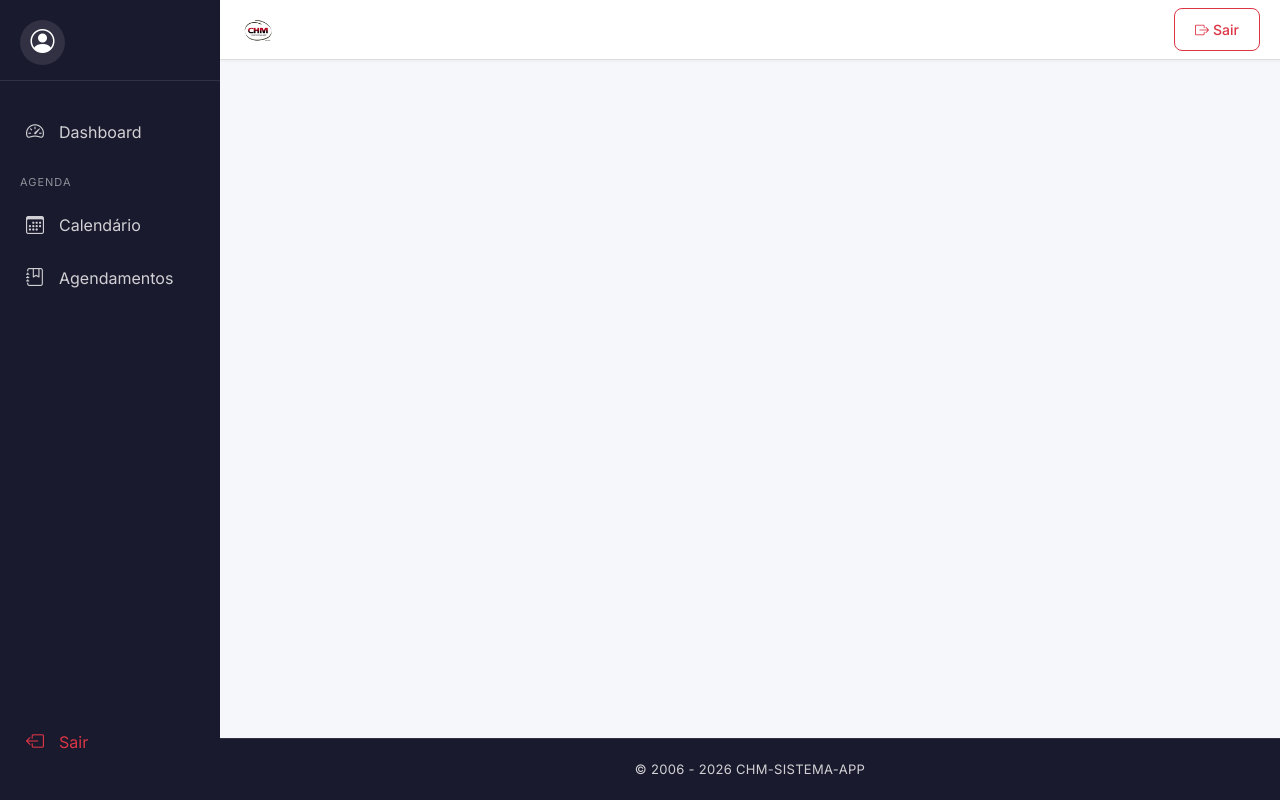
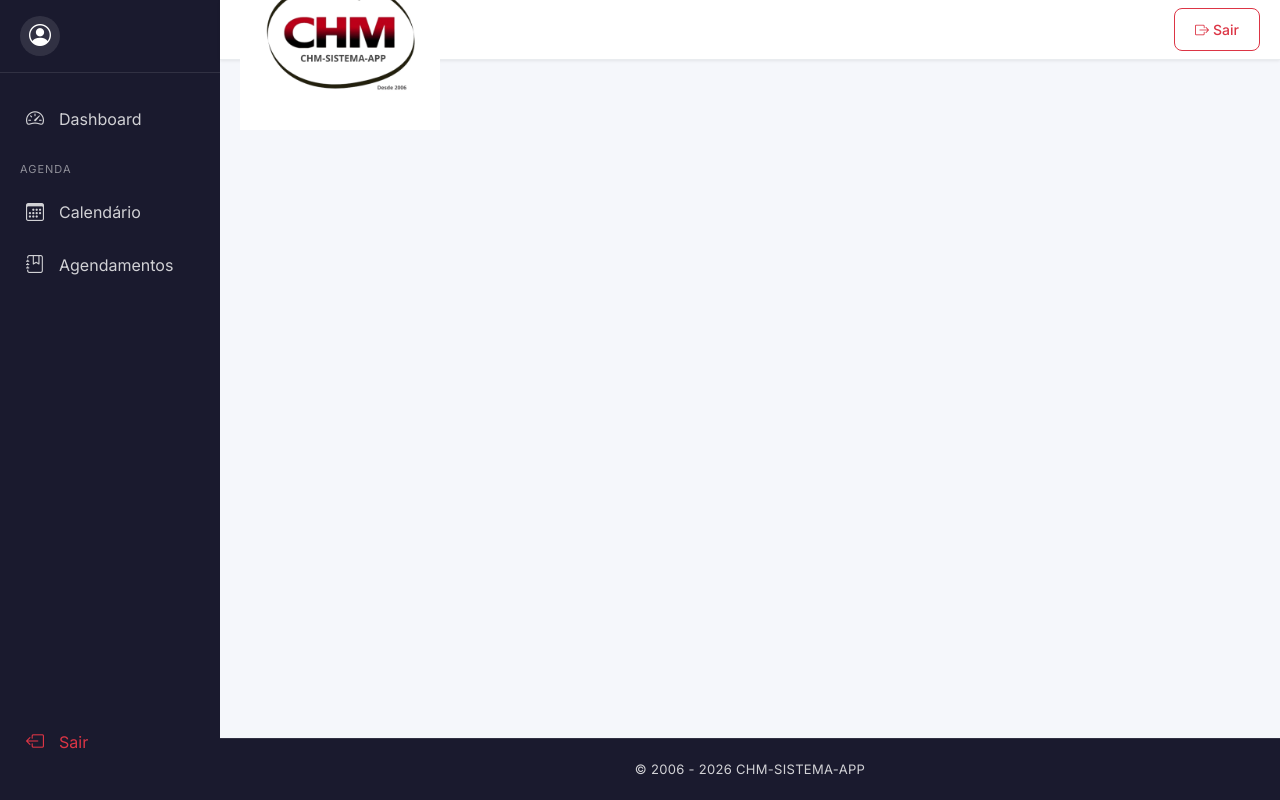
Before and after one commit to chmtransportes/chm-sistema, a PHP site: the page made by app/views/layouts/main.php in a window 1280 px wide. Run offline with PHP 8.4, Linux system fonts and the light colour scheme; the template is opened without the code that fills it, so the values that code supplies are empty; some libraries are stand-ins or nearby versions.

Commit message:
v2.7.6 - Restauração para v2.7.4 (última mexida 02/01/2026 17:38) - Header logo centralizado - [ch-mestriner](https://ch-metriner.com.br) 02/01/2026 17:53

```diff
--- a/app/assets/css/app.css
+++ b/app/assets/css/app.css
@@ -172,18 +172,7 @@ body {
     flex-direction: column;
 }
 
-.topbar {
-    height: var(--topbar-height);
-    background: #fff;
-    border-bottom: 1px solid #e9ecef;
-    display: flex;
-    align-items: center;
-    padding: 0 20px;
-    position: sticky;
-    top: 0;
-    z-index: 100;
-    box-shadow: var(--shadow);
-}
+/* Topbar - regras centralizadas na seção TOP HEADER */
 
 .topbar-actions {
     display: flex;
@@ -748,29 +731,40 @@ body {
 }
 
 /* ============================================
-   MOBILE-FIRST BASE SCREEN
+   TOP HEADER - CONTROLE CENTRALIZADO
+   Tamanhos: Desktop 200px, Tablet 160px, Mobile 120px
    @author ch-mestriner (https://ch-mestriner.com.br)
-   @date 29/12/2025
+   @date 02/01/2026
    ============================================ */
 
-/* === TOPBAR MOBILE (default) === */
+/* Variáveis do Header (ÚNICO LUGAR PARA ALTERAR TAMANHOS) */
+:root {
+    --header-logo-desktop: 200px;
+    --header-logo-tablet: 160px;
+    --header-logo-mobile: 120px;
+    --header-height-desktop: 60px;
+    --header-height-tablet: 70px;
+    --header-height-mobile: 70px;
+}
+
+/* Topbar Base */
 .topbar {
     display: flex;
     align-items: center;
     justify-content: space-between;
-    padding: 12px 16px;
-    height: 128px;
+    padding: 0 16px;
+    height: var(--header-height-mobile);
     background: #fff;
-    border-bottom: 1px solid #ddd;
+    border-bottom: 1px solid #e9ecef;
     position: fixed;
     top: 0;
     left: 0;
     right: 0;
     z-index: 1000;
-    box-shadow: 0 1px 3px rgba(0,0,0,0.05);
+    box-shadow: 0 1px 3px rgba(0,0,0,0.08);
 }
 
-/* Logo Mobile - Esquerda */
+/* Logo no Header - Base */
 .mobile-logo {
     display: flex;
     align-items: center;
@@ -778,9 +772,8 @@ body {
 }
 
 .mobile-logo img {
-    height: 92px;
-    width: auto;
-    max-width: 211px;
+    width: var(--header-logo-mobile);
+    height: auto;
     object-fit: contain;
 }
 
@@ -884,15 +877,36 @@ body {
     }
 }
 
-/* === DESKTOP (992px+) === */
-@media (min-width: 992px) {
-    .mobile-hamburger {
-        display: none !important;
+/* === TABLET (768px - 991px) === */
+@media (min-width: 768px) and (max-width: 991.98px) {
+    .topbar {
+        height: var(--header-height-tablet);
     }
 
     .mobile-logo img {
-        height: 36px;
-        max-width: 80px;
+        width: var(--header-logo-tablet);
+    }
+
+    .main-content {
+        padding-top: calc(var(--header-height-tablet) + 8px);
+    }
+}
+
+/* === DESKTOP (992px+) === */
+@media (min-width: 992px) {
+    .topbar {
+        position: sticky;
+        top: 0;
+        height: var(--header-height-desktop);
+        padding: 0 20px;
+    }
+
+    .mobile-logo img {
+        width: var(--header-logo-desktop);
+    }
+
+    .mobile-hamburger {
+        display: none;
     }
 
     .topbar-spacer {
@@ -901,14 +915,28 @@ body {
 
     /* Sidebar compacto no desktop - sem logo */
     .sidebar-header {
-        display: none !important;
+        display: none;
     }
 
     .sidebar-user {
-        padding-top: 20px;
+        padding: 16px 20px;
         border-bottom: 1px solid rgba(255,255,255,0.1);
-        padding-bottom: 15px;
-        margin-bottom: 10px;
+        margin-bottom: 5px;
+    }
+
+    .sidebar-user .user-avatar {
+        width: 40px;
+        height: 40px;
+        font-size: 22px;
+    }
+
+    .sidebar-user .user-name {
+        font-size: 15px;
+        font-weight: 500;
+    }
+
+    .sidebar-user .user-role {
+        display: none;
     }
 
     .sidebar {
--- a/app/config/config.php
+++ b/app/config/config.php
@@ -35,8 +35,8 @@ if (file_exists($envLoaderPath)) {
 }
 
 // Versão do sistema
-define('CHM_VERSION', '2.7.1');
-define('CHM_VERSION_DATE', '2025-12-29');
+define('CHM_VERSION', '2.7.4');
+define('CHM_VERSION_DATE', '2026-01-02');
 
 // Ambiente (production ou development)
 define('CHM_ENVIRONMENT', EnvLoader::get('APP_ENV', 'production'));
```
Also changed, not shown: other parts of app/assets/css/app.css (+8 -23 lines).
